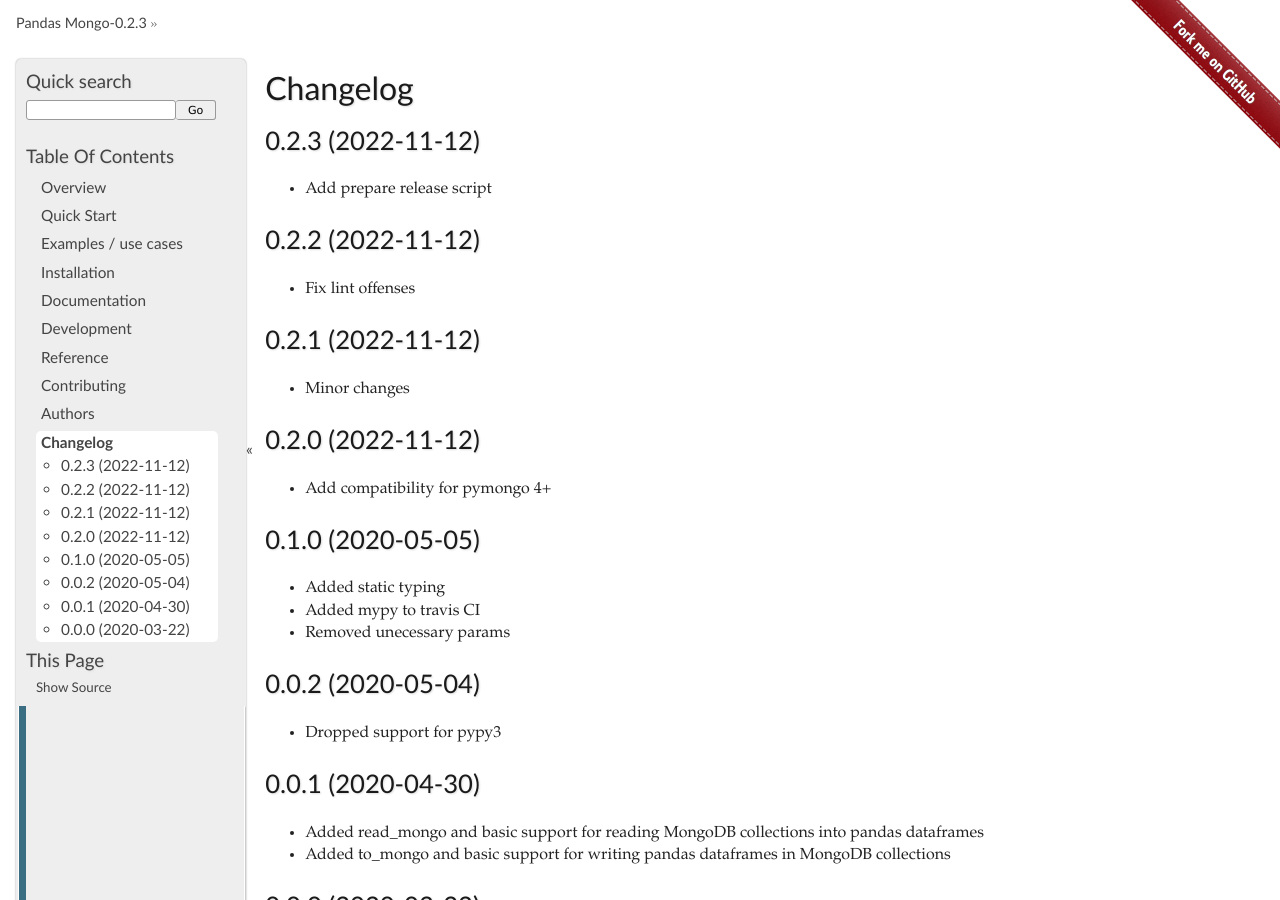
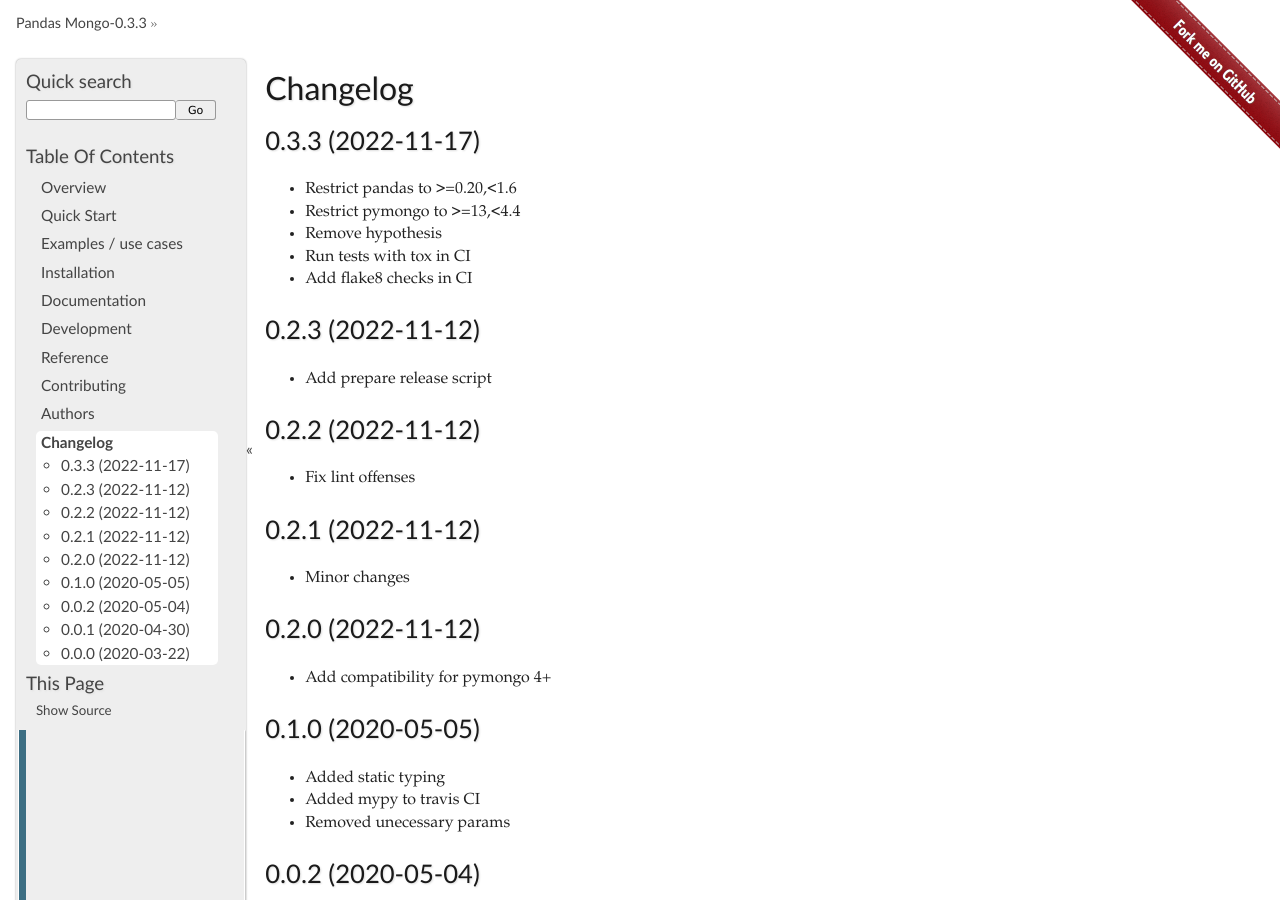
Before and after one commit to pakallis/python-pandas-mongo, a Sphinx documentation site: the page built from docs/changelog.rst, in a window 1280 px wide and 900 px high. Built offline with Sphinx 7.4.7, drawn with Linux system fonts in a browser that asks for light colours.

Commit message:
Release: v0.3.3

```diff
--- a/CHANGELOG.rst
+++ b/CHANGELOG.rst
@@ -1,6 +1,14 @@
 
 Changelog
 =========
+
+0.3.3 (2022-11-17)
+------------------
+* Restrict pandas to >=0.20,<1.6
+* Restrict pymongo to >=13,<4.4
+* Remove hypothesis
+* Run tests with tox in CI
+* Add flake8 checks in CI
 
 0.2.3 (2022-11-12)
 ------------------
--- a/README.rst
+++ b/README.rst
@@ -47,9 +47,9 @@
     :alt: Supported implementations
     :target: https://pypi.org/project/pdmongo
 
-.. |commits-since| image:: https://img.shields.io/github/commits-since/pakallis/python-pandas-mongo/v0.2.3.svg
+.. |commits-since| image:: https://img.shields.io/github/commits-since/pakallis/python-pandas-mongo/v0.3.3.svg
     :alt: Commits since latest release
-    :target: https://github.com/pakallis/python-pandas-mongo/compare/v0.2.3...master
+    :target: https://github.com/pakallis/python-pandas-mongo/compare/v0.3.3...master
 
 
 
--- a/docs/conf.py
+++ b/docs/conf.py
@@ -20,7 +20,7 @@
 year = '2020'
 author = 'Pavlos Kallis'
 copyright = '{0}, {1}'.format(year, author)
-version = release = '0.2.3'
+version = release = '0.3.3'
 
 pygments_style = 'trac'
 templates_path = ['.']
--- a/setup.py
+++ b/setup.py
@@ -25,7 +25,7 @@
 
 setup(
     name='pdmongo',
-    version='0.2.3',
+    version='0.3.3',
     license='MIT',
     description='Transfer data between pandas dataframes and MongoDB',
     long_description='%s\n%s' % (
--- a/src/pdmongo/__init__.py
+++ b/src/pdmongo/__init__.py
@@ -6,4 +6,4 @@
 pandas.DataFrame.to_mongo = to_mongo
 
 __all__ = ['read_mongo', 'to_mongo']
-__version__ = '0.2.3'
+__version__ = '0.3.3'
```
